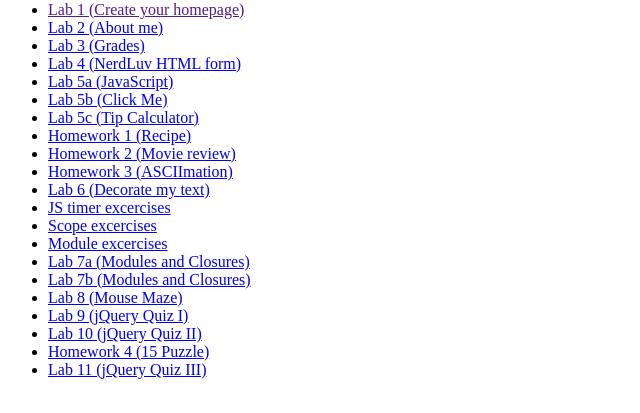
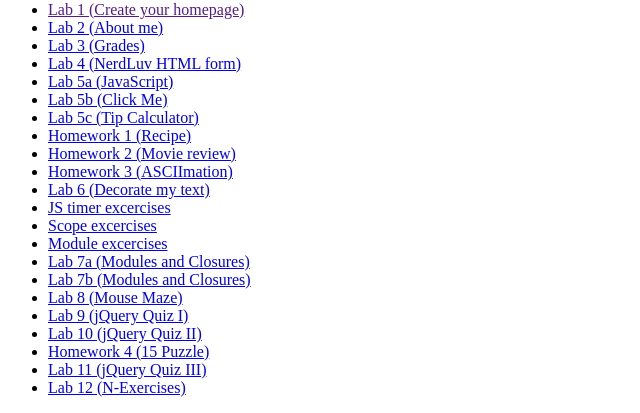
Before and after one commit to emadadel999/emadadel999.github.io, a plain HTML site: page index.html in a window 1280 px wide. Shown: the part 587-1000 px from the top of the page, without its empty margins (0-640 px from the left). Drawn offline with Linux system fonts and the light colour scheme.

Commit message:
N-Excercise

```diff
--- a/index.html
+++ b/index.html
@@ -77,6 +77,9 @@
       <li>
         <a href="lab11/jqueryquiz3.odt">Lab 11 (jQuery Quiz III)</a>
       </li>
+      <li>
+        <a href="N-Exercises/n.html">Lab 12 (N-Exercises)</a>
+      </li>
     </ul>
   </body>
 </html>
```
Also changed, not shown: N-Exercises/n.html (added).
